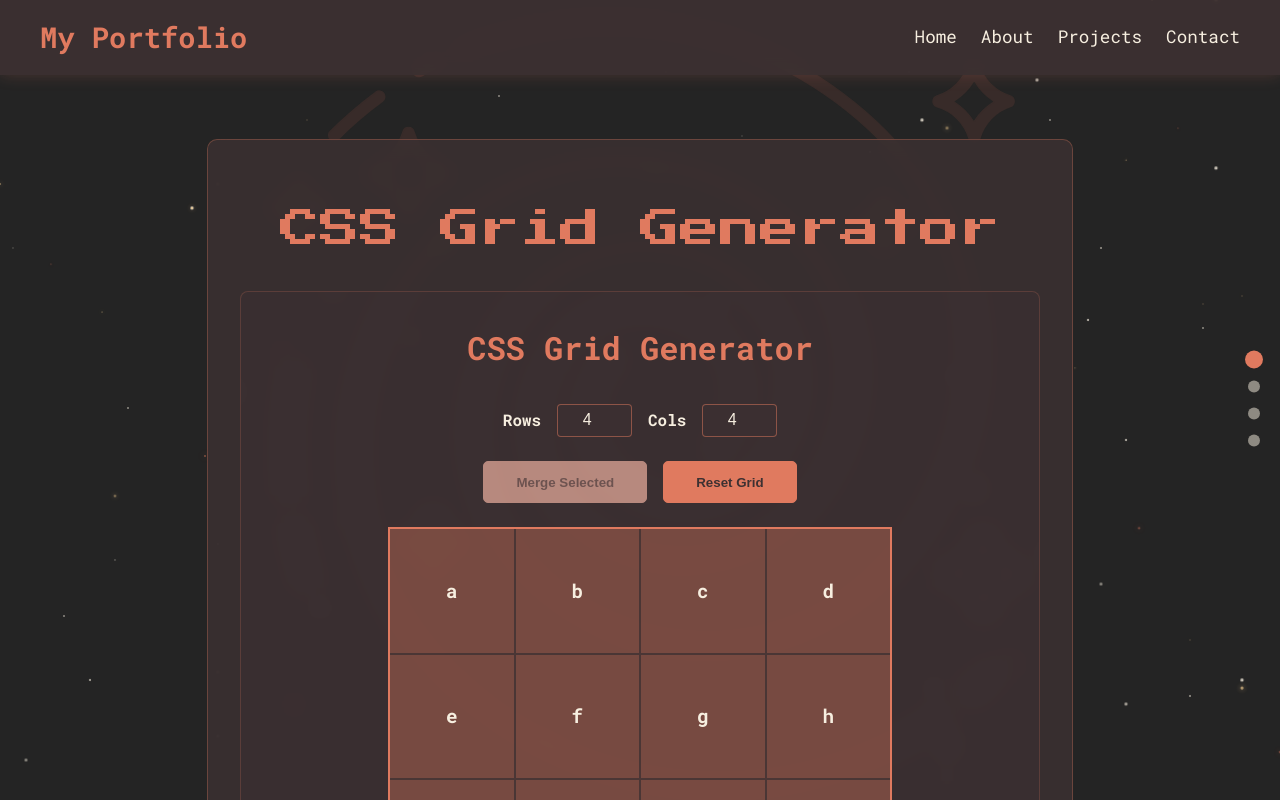
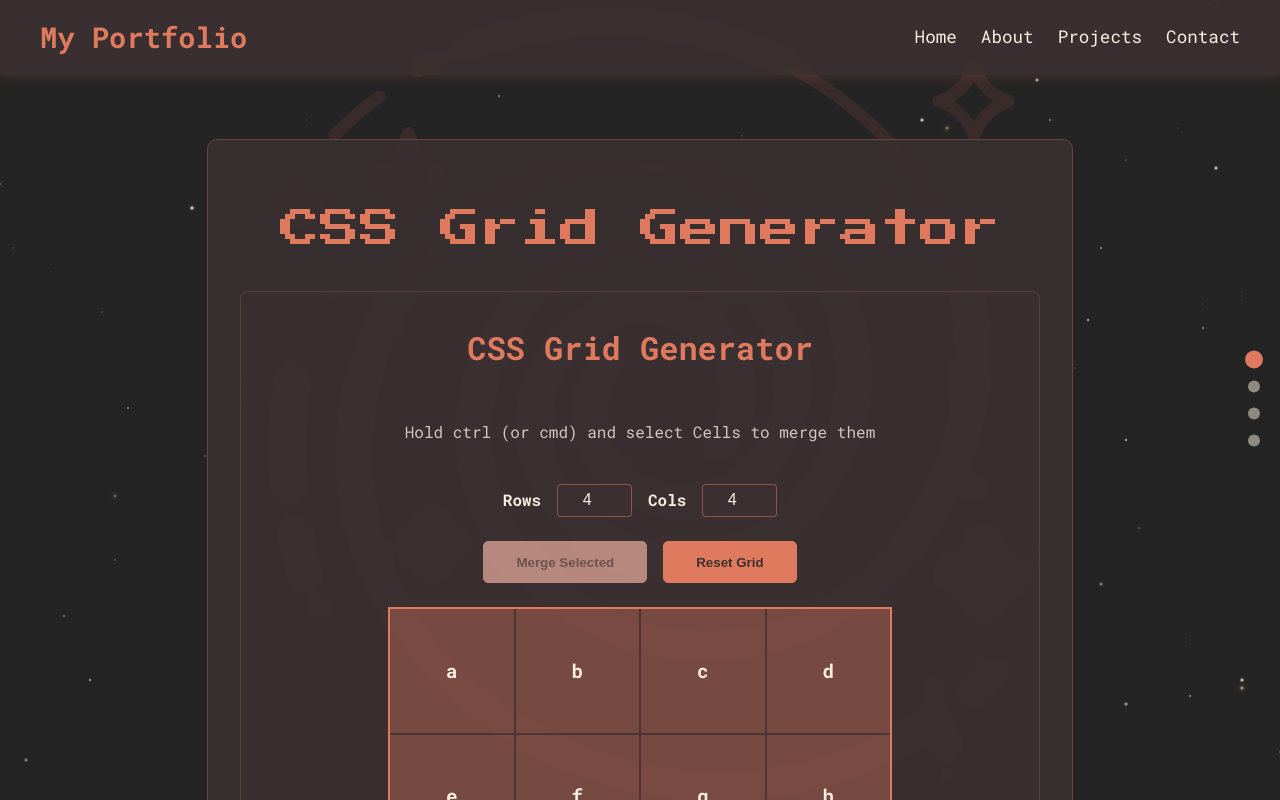
Before and after one commit to Leonhecke1/portfolio, a React (Vite) app: page /project/1 in a window 1280 px wide. Shown: the top 800 px of the page. Built offline with nearby package versions, Linux system fonts and the light colour scheme.

Commit message:
add explanation to Grid Generator

```diff
--- a/src/components/CssGridGenerator.tsx
+++ b/src/components/CssGridGenerator.tsx
@@ -227,7 +227,7 @@ const CssGridGenerator: React.FC = () => {
   return (
     <div className="css-grid-generator-container">
       <h2>CSS Grid Generator</h2>
-
+      <p>Hold ctrl (or cmd) and select Cells to merge them</p>
       <div className="grid-controls">
         <label>Rows</label>
         <input
```
